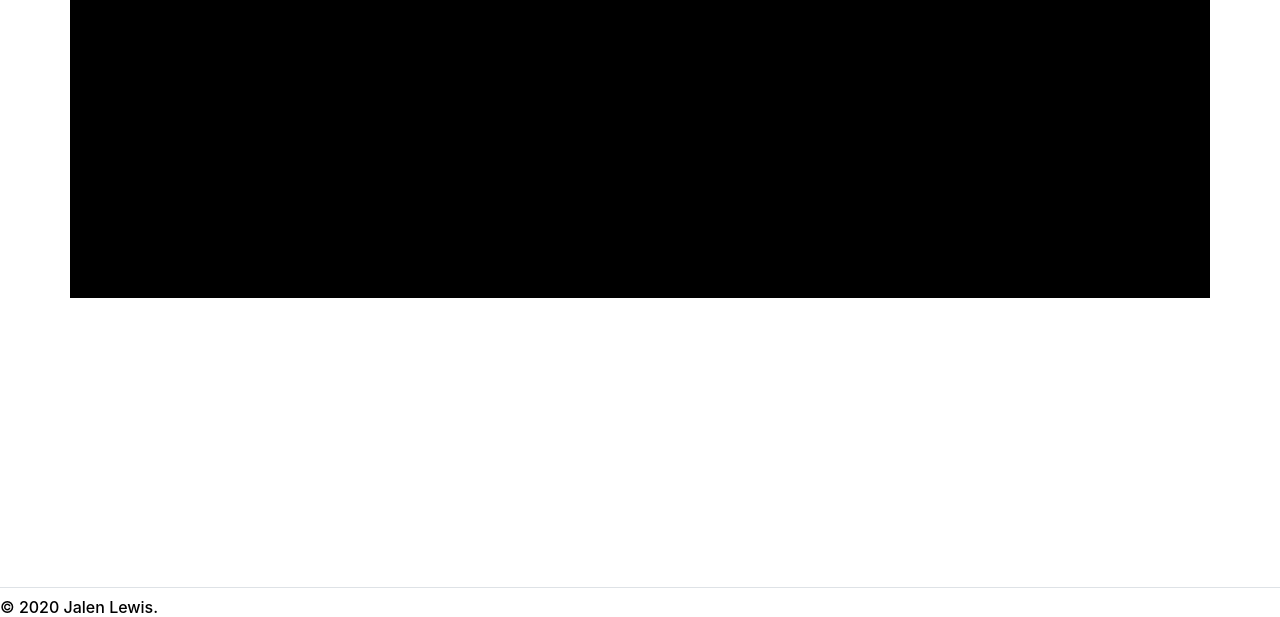
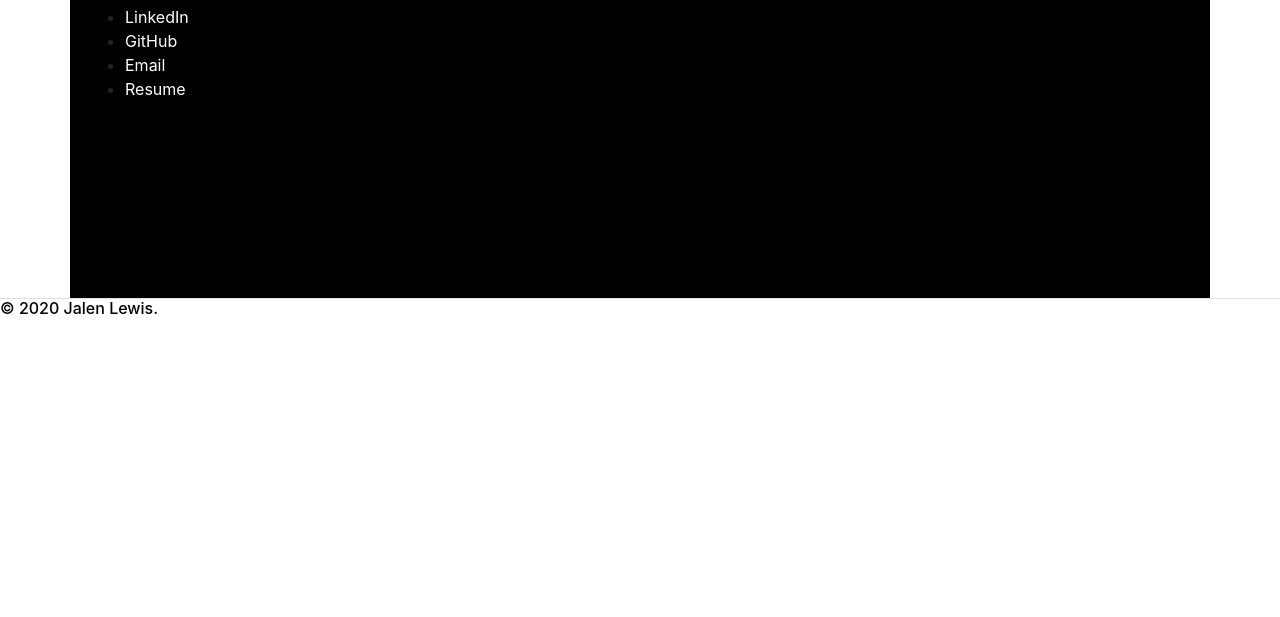
Before and after one commit to jlew2529/Updated-Portfolio, a plain HTML site: page contact.html in a window 1280 px wide. Shown: the part 184-801 px from the top of the page. Drawn offline with nearby package versions, Linux system fonts and the light colour scheme; files that its build step writes are made by us from their sources.

Commit message:
Update contact.html

```diff
--- a/contact.html
+++ b/contact.html
@@ -3,7 +3,7 @@
 <head>
     <meta charset="UTF-8">
     <meta name="viewport" content="width=device-width, initial-scale=1.0">
-    <link rel="stylesheet" href="../02-Homework/css/contact.css">
+    <link rel="stylesheet" href="./css/contact.css">
     <link rel="stylesheet" href="https://stackpath.bootstrapcdn.com/bootstrap/4.5.2/css/bootstrap.min.css" integrity="sha384-JcKb8q3iqJ61gNV9KGb8thSsNjpSL0n8PARn9HuZOnIxN0hoP+VmmDGMN5t9UJ0Z" crossorigin="anonymous">
     <title>Jalen's Contact Info</title>
 </head>
@@ -23,10 +23,17 @@
     <div class="container">
         <h2 class="mxn2 clearfix mb2 py3 border-bottom border-light-gray circle-line ">Contact Info</h2>
 
-
+        <div class="links">
+            <ul>
+                <li><a href="https://www.linkedin.com/in/jalen-lewis-288065144/" style="color: white;">LinkedIn</a></li>
+                <li><a href="https://github.com/jlew2529" style="color: white;">GitHub</a></li>
+                <li><a href="https://mail.google.com/mail/?view=cm&fs=1&to=jalenlew1995@gmail.com" style="color: white;">Email</a></li>
+                <li><a href="https://drive.google.com/file/d/1C0JgP8pNu41pkVvnuG8xlV6nXGajTs16/view" style="color: white;">Resume</a></li>
+            </ul>
+        </div>
     </div>
 
-    <footer class="sticky-footer border-top border-light-gray gray h6">
+    <footer class="footer border-top border-light-gray gray h6">
         <p id="footerText">© 2020 Jalen Lewis.</p>
     </footer>
 </body>
```
